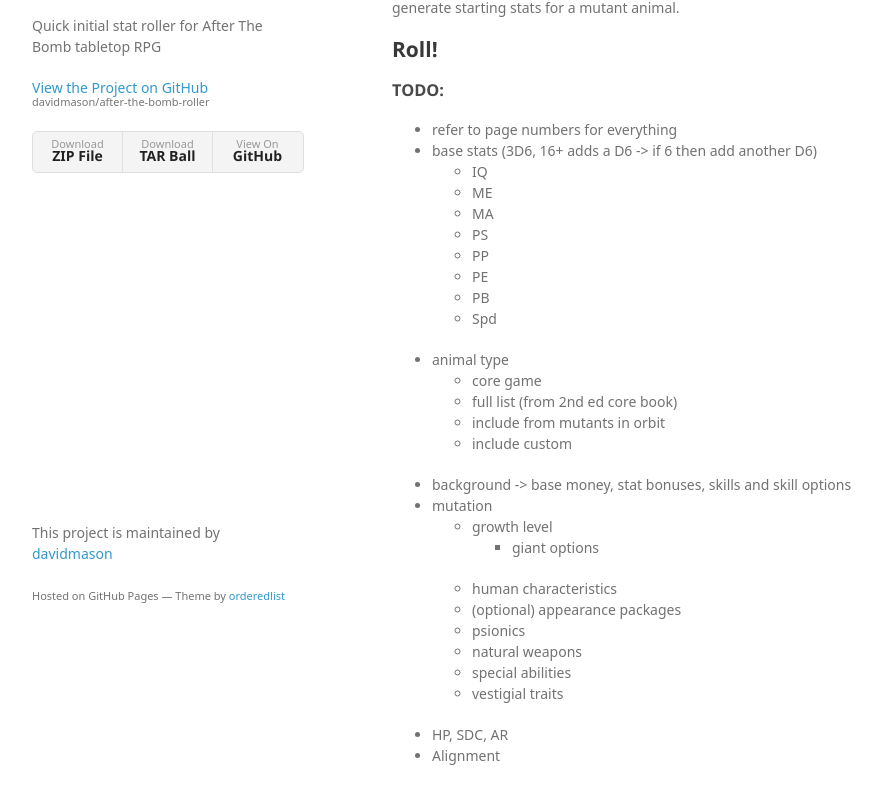
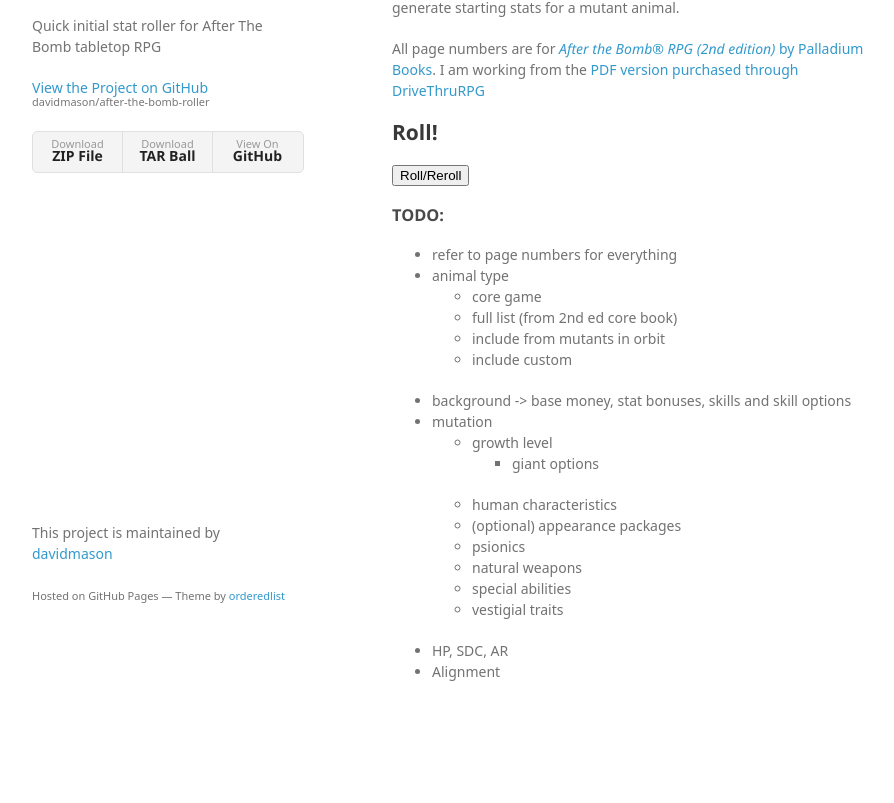
Before and after one commit to davidmason/after-the-bomb-roller, a plain HTML site: page index.html in a window 1280 px wide. Shown: the part 125-928 px from the top of the page, without its empty margins (178-1072 px from the left). After the commit the page ends 877 px from the top, so only its background shows below. Drawn offline with Linux system fonts and the light colour scheme; a web font is replaced by a local one.

Commit message:
Add basic stats roll with simple display
Just rolls the 8 stats with bonuses, and prints them simplistically as
text on the page.

```diff
--- a/index.html
+++ b/index.html
@@ -7,6 +7,7 @@
 
   <link rel="stylesheet" href="stylesheets/styles.css">
   <link rel="stylesheet" href="stylesheets/github-light.css">
+  <link rel="stylesheet" href="stylesheets/stats-display.css">
   <meta name="viewport" content="width=device-width">
     <!--[if lt IE 9]>
     <script src="//html5shiv.googlecode.com/svn/trunk/html5.js"></script>
@@ -17,10 +18,7 @@
     <header>
       <h1>After the Bomb roller</h1>
       <p>Quick initial stat roller for After The Bomb tabletop RPG</p>
-
       <p class="view"><a href="https://github.com/davidmason/after-the-bomb-roller">View the Project on GitHub <small>davidmason/after-the-bomb-roller</small></a></p>
-
-
       <ul>
         <li><a href="https://github.com/davidmason/after-the-bomb-roller/zipball/master">Download <strong>ZIP File</strong></a></li>
         <li><a href="https://github.com/davidmason/after-the-bomb-roller/tarball/master">Download <strong>TAR Ball</strong></a></li>
@@ -28,34 +26,23 @@
       </ul>
     </header>
     <section>
-        <h2>
-<a id="about" class="anchor" href="#about" aria-hidden="true"><span aria-hidden="true" class="octicon octicon-link"></span></a>About</h2>
-
+      <h2><a id="about" class="anchor" href="#about" aria-hidden="true"><span aria-hidden="true" class="octicon octicon-link"></span></a>About</h2>
       <p>This is for use with Palladium's tabletop RPG <a href="https://en.wikipedia.org/wiki/After_the_Bomb_(game)"><em>After the Bomb</em></a>, to quickly generate starting stats for a mutant animal.</p>
+      <p>All page numbers are for <a href="https://palladium-store.com/1001/product/503-After-the-Bomb-RPG.html"><em>After the Bomb® RPG (2nd edition)</em> by Palladium Books</a>.
+      I am working from the <a href="http://www.drivethrurpg.com/product/61133/After-the-Bomb-RPG">PDF version purchased through DriveThruRPG</a></p>
 
       <h2>
         <a id="roll" class="anchor" href="#roll" aria-hidden="true"><span aria-hidden="true" class="octicon octicon-link"></span></a>Roll!</h2>
+
+      <button onClick="rollStats()">Roll/Reroll</button>
+      <p id="statsDisplay"></p>
 
       <h3>
         <a id="todo" class="anchor" href="#todo" aria-hidden="true"><span aria-hidden="true" class="octicon octicon-link"></span></a>TODO:</h3>
 
       <ul>
         <li>refer to page numbers for everything</li>
-<li>base stats (3D6, 16+ adds a D6 -&gt; if 6 then add another D6)
-
-<ul>
-<li>IQ</li>
-<li>ME</li>
-<li>MA</li>
-<li>PS</li>
-<li>PP</li>
-<li>PE</li>
-<li>PB</li>
-<li>Spd</li>
-</ul>
-</li>
         <li>animal type
-
           <ul>
             <li>core game</li>
             <li>full list (from 2nd ed core book)</li>
@@ -65,10 +52,8 @@
         </li>
         <li>background -&gt; base money, stat bonuses, skills and skill options</li>
         <li>mutation
-
           <ul>
             <li>growth level
-
               <ul>
                 <li>giant options</li>
               </ul>
@@ -91,6 +76,6 @@
     </footer>
   </div>
   <script src="javascripts/scale.fix.js"></script>
-
+  <script src="javascripts/roller.js"></script>
 </body>
 </html>
--- /dev/null
+++ b/javascripts/roller.js
@@ -0,0 +1,102 @@
+/**
+ * Exposes a global function `rollStats` that will calculate rolls for
+ * all starting statistics and display them in the element with id 'statsDisplay'
+ */
+
+function rollStats () {
+  console.log('rollStats()')
+  // test()
+  var container = document.getElementById('statsDisplay')
+  clear()
+
+  print('<h4>Base stats (pp. 11-13)</h4>\n')
+
+  var baseStats = {};
+  ['IQ', 'ME', 'MA', 'PS', 'PP', 'PE', 'PB', 'Spd'].forEach(function (statName) {
+    var rolls = rollsForBaseStat()
+    baseStats[statName] = sum(rolls)
+    println(statName + ': ' + baseStats[statName] + '    (' + rolls.join(', ') + ')')
+  })
+
+  // at this point I have baseStats with all the values
+
+
+  /* Do all the rolls for a base stat calculation,
+   * including any bonus rolls for high values
+   */
+  function rollsForBaseStat () {
+    var rolls = [D6(), D6(), D6()]
+    if (sum(rolls) >= 16) {
+      rolls.push(D6())
+      if (last(rolls) === 6) {
+        rolls.push(D6())
+      }
+    }
+    return rolls
+  }
+
+  /* remove all content from the container */
+  function clear () {
+    container.innerHTML = ''
+  }
+
+  /* add a line of text to the container */
+  function print (text) {
+    container.innerHTML = container.innerHTML + text
+  }
+
+  /* add a line of text to the container */
+  function println (text) {
+    container.innerHTML = container.innerHTML + text + '<br/>\n'
+  }
+
+  function D6 () {
+    return rollNSidedDie(6)
+  }
+
+  function last (array) {
+    return array[array.length - 1]
+  }
+
+  function rollNSidedDie (sides) {
+    return Math.floor(Math.random() * (sides)) + 1;
+  }
+
+  function sum (array) {
+    return array.reduce(function (acc, v) { return acc + v }, 0)
+  }
+
+  /* make sure all functions generate expected output */
+  function test () {
+    var pass = 0, fail = 0, total = 0
+    var sidesToTest = [4, 6, 8, 10, 20]
+
+    sidesToTest.forEach(function (sides) {
+      for (var i = 0; i<50; i++) {
+        checkRoll(sides, rollNSidedDie(sides))
+      }
+    })
+
+    console.log('tested ' + total + ' pass:' + pass + ' fail: ' + fail)
+
+
+    function checkRoll (sides, rolledNumber) {
+      // console.log(sides + ' ' + rolledNumber)
+      total++
+      if (Number.isInteger(rolledNumber)) {
+        pass++
+      } else {
+        fail++
+        console.error('roll for ' + sides + '-sided die gave non-integer ' + rolledNumber)
+      }
+
+      total++
+      if (rolledNumber >=1 && rolledNumber <= sides) {
+        pass++
+      } else {
+        fail++
+        console.error('roll for ' + sides + '-sided die gave out-of-range value ' + rolledNumber)
+      }
+    }
+  }
+}
--- /dev/null
+++ b/stylesheets/stats-display.css
@@ -0,0 +1,3 @@
+#statsDisplay {
+  font-family: courier;
+}
```
Lines whose indentation alone changed are shown as unchanged.
